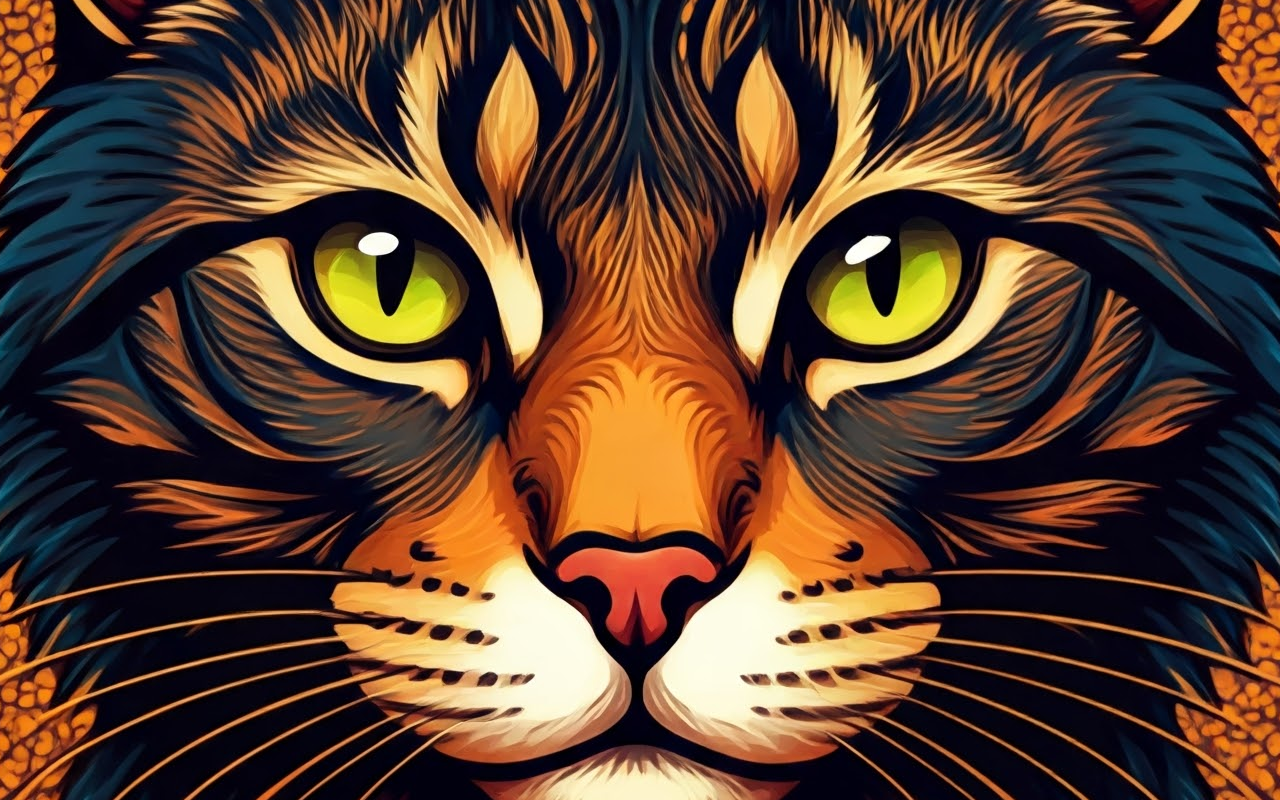
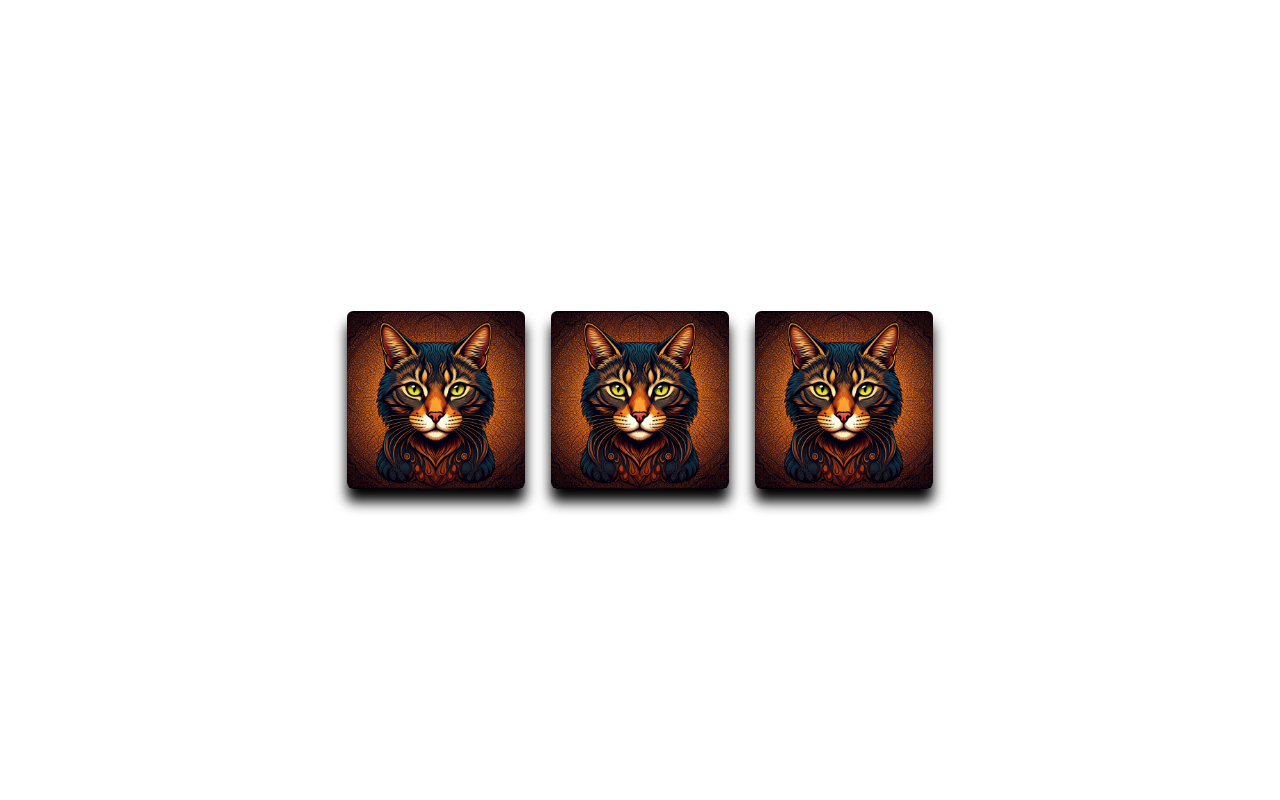
Before and after one commit to frarosset/memory-card, a React (Vite) app: page / in a window 1280 px wide. Built offline with nearby package versions, Linux system fonts and the light colour scheme.

Commit message:
style(Card): initialize style of Card component

```diff
--- a/src/components/game/Card.jsx
+++ b/src/components/game/Card.jsx
@@ -1,4 +1,5 @@
 import { PropTypes } from "prop-types";
+import "../../styles/Card.css";
 
 function Card({ src, alt }) {
   return <img className={`card`} src={src} alt={alt} />;
--- /dev/null
+++ b/src/styles/Card.css
@@ -0,0 +1,14 @@
+.card {
+  --card-size: calc(
+    (
+        100dvw - var(--gameboard-gap) * (var(--cards-per-row) - 1) -
+          var(--gameboard-padding) * 2 - 4px
+      ) / var(--cards-per-row)
+  );
+
+  border-radius: var(--card-radius);
+  box-shadow: var(--card-shadow);
+
+  width: var(--card-size);
+  height: var(--card-size);
+}
--- a/src/styles/variables.css
+++ b/src/styles/variables.css
@@ -9,4 +9,8 @@
 
   --gameboard-padding: max(3vw, 1em);
   --gameboard-gap: max(2vw, 0.5em);
+
+  --cards-per-row: 6;
+  --card-radius: 0.5vw;
+  --card-shadow: 0 1vw 1vw black;
 }
```
